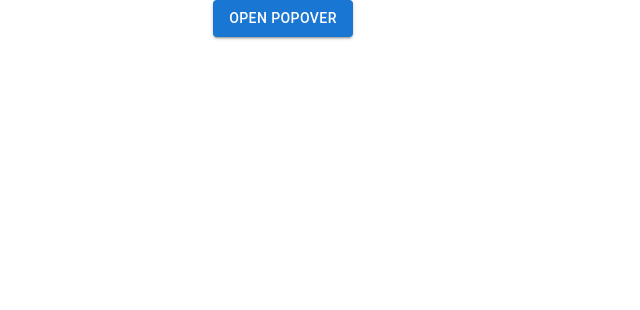
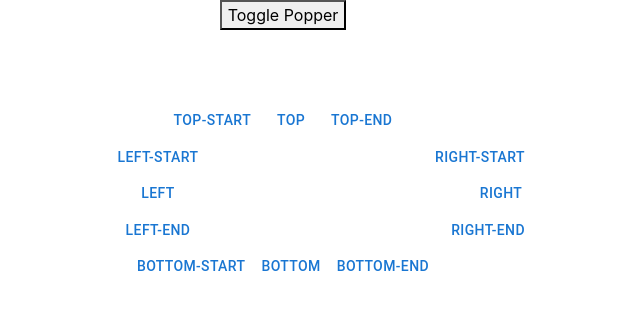
Before and after one commit to sinhasudhanshu/My-React-App, a React (Create React App) app: page / in a window 1280 px wide. Shown: the top 310 px of the page, without its empty margins (357-997 px from the left). Built offline with nearby package versions, Linux system fonts and the light colour scheme.

Commit message:
Popper Material UI

```diff
--- a/src/App.js
+++ b/src/App.js
@@ -1,11 +1,12 @@
 import logo from './logo.svg';
 import './App.css';
-import PopoverBasic from './components/PopoverBasic';
+// import PopoverBasic from './components/PopoverBasic';
 // import StackBasic from './components/StackBasic';
 // import StackDivider from './components/StackDivider';
 // import StandardImageList from './components/StandarImageList';
 // import WovenImageList from './components/WovenImageList';
-
+import PopperBasic from './components/PopperBasic';
+import PopperPositioned from './components/PopperPositioned';
 
 function App() {
     return (<div>
@@ -13,7 +14,9 @@ function App() {
 
         <center>
 
-          <PopoverBasic/>
+          <PopperBasic/>
+          <br></br><br></br><br></br>
+          <PopperPositioned/>
 
         </center>
 
--- /dev/null
+++ b/src/components/PopperBasic.js
@@ -0,0 +1,28 @@
+import * as React from 'react';
+import Box from '@mui/material/Box';
+import Popper from '@mui/material/Popper';
+
+ function PopperBasic() {
+  const [anchorEl, setAnchorEl] = React.useState(null);
+
+  const handleClick = (event) => {
+    setAnchorEl(anchorEl ? null : event.currentTarget);
+  };
+
+  const open = Boolean(anchorEl);
+  const id = open ? 'simple-popper' : undefined;
+
+  return (
+    <div>
+      <button aria-describedby={id} type="button" onClick={handleClick}>
+        Toggle Popper
+      </button>
+      <Popper id={id} open={open} anchorEl={anchorEl}>
+        <Box sx={{ border: 1, p: 1, bgcolor: 'background.paper' }}>
+          The content of the Popper.
+        </Box>
+      </Popper>
+    </div>
+  );
+}
+export default PopperBasic;
--- /dev/null
+++ b/src/components/PopperPositioned.js
@@ -0,0 +1,69 @@
+import * as React from 'react';
+import Box from '@mui/material/Box';
+import Popper from '@mui/material/Popper';
+import Typography from '@mui/material/Typography';
+import Grid from '@mui/material/Grid';
+import Button from '@mui/material/Button';
+import Fade from '@mui/material/Fade';
+import Paper from '@mui/material/Paper';
+
+ function PopperPositioned() {
+  const [anchorEl, setAnchorEl] = React.useState(null);
+  const [open, setOpen] = React.useState(false);
+  const [placement, setPlacement] = React.useState();
+
+  const handleClick = (newPlacement) => (event) => {
+    setAnchorEl(event.currentTarget);
+    setOpen((prev) => placement !== newPlacement || !prev);
+    setPlacement(newPlacement);
+  };
+
+  return (
+    <Box sx={{ width: 500 }}>
+      <Popper open={open} anchorEl={anchorEl} placement={placement} transition>
+        {({ TransitionProps }) => (
+          <Fade {...TransitionProps} timeout={350}>
+            <Paper>
+              <Typography sx={{ p: 2 }}>The content of the Popper.</Typography>
+            </Paper>
+          </Fade>
+        )}
+      </Popper>
+      <Grid container justifyContent="center">
+        <Grid item>
+          <Button onClick={handleClick('top-start')}>top-start</Button>
+          <Button onClick={handleClick('top')}>top</Button>
+          <Button onClick={handleClick('top-end')}>top-end</Button>
+        </Grid>
+      </Grid>
+      <Grid container justifyContent="center">
+        <Grid item xs={6}>
+          <Button onClick={handleClick('left-start')}>left-start</Button>
+          <br />
+          <Button onClick={handleClick('left')}>left</Button>
+          <br />
+          <Button onClick={handleClick('left-end')}>left-end</Button>
+        </Grid>
+        <Grid item container xs={6} alignItems="flex-end" direction="column">
+          <Grid item>
+            <Button onClick={handleClick('right-start')}>right-start</Button>
+          </Grid>
+          <Grid item>
+            <Button onClick={handleClick('right')}>right</Button>
+          </Grid>
+          <Grid item>
+            <Button onClick={handleClick('right-end')}>right-end</Button>
+          </Grid>
+        </Grid>
+      </Grid>
+      <Grid container justifyContent="center">
+        <Grid item>
+          <Button onClick={handleClick('bottom-start')}>bottom-start</Button>
+          <Button onClick={handleClick('bottom')}>bottom</Button>
+          <Button onClick={handleClick('bottom-end')}>bottom-end</Button>
+        </Grid>
+      </Grid>
+    </Box>
+  );
+}
+export default PopperPositioned;
```
